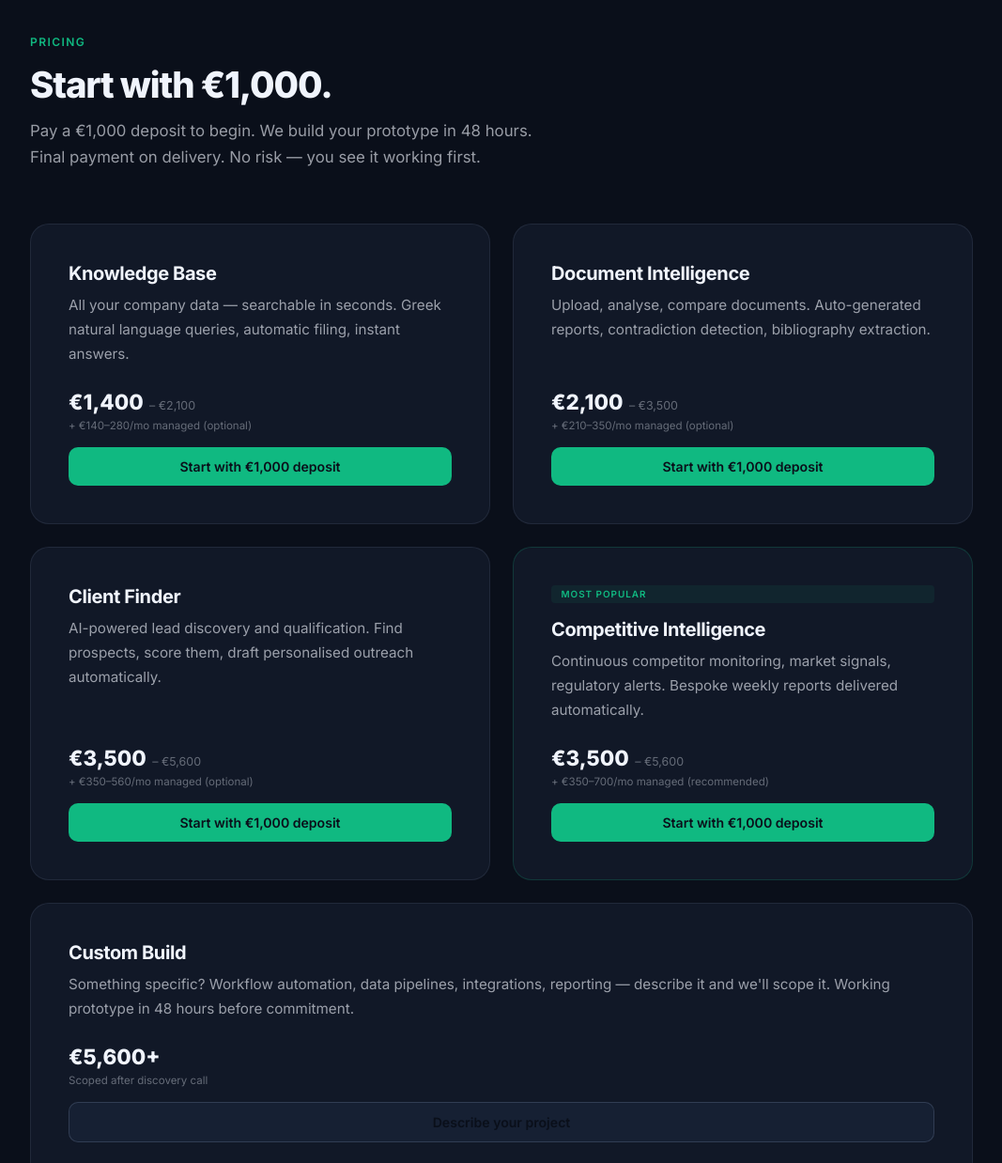
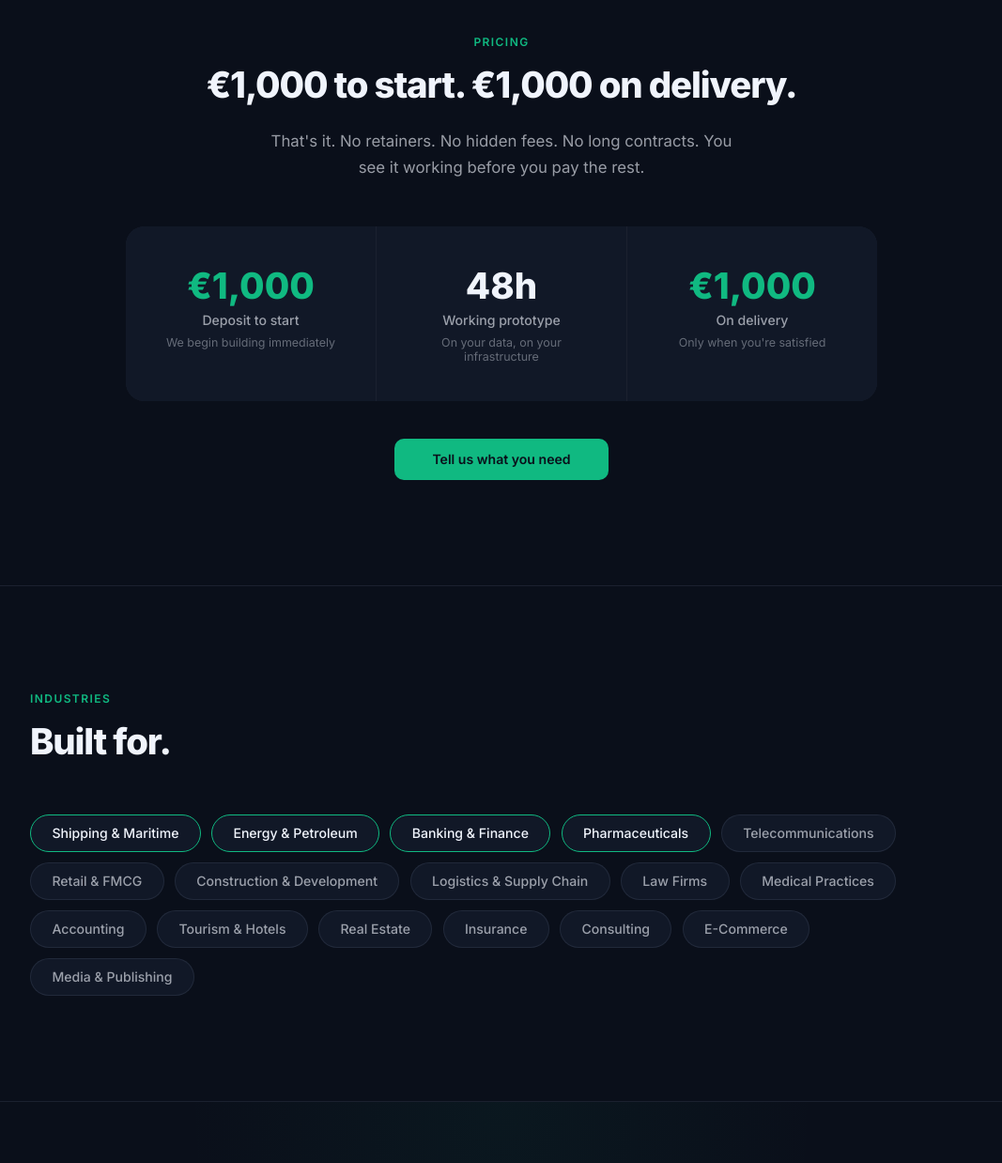
Before and after one commit to ntemian/personalintelligence, a plain HTML site: page index.html in a window 1280 px wide. Shown: the part 6000-7238 px from the top of the page at 94% size, without its empty margins (106-1173 px from the left). Drawn offline with Linux system fonts and the light colour scheme.

Commit message:
feat: radical pricing simplicity + US market research
Pricing section stripped to Greek reality:
€1,000 deposit → 48h prototype → €1,000 on delivery. That's it.
No tiers, no retainers, no complexity.

Added US-AI-CONSULTANCY-RESEARCH.md — full market analysis
(pricing, sales funnels, competitors, best practices).

Co-Authored-By: Claude Opus 4.6 (1M context) <noreply@anthropic.com>

```diff
--- a/index.html
+++ b/index.html
@@ -1661,75 +1661,30 @@
 
     <!-- PRICING -->
     <section class="section" id="pricing">
-        <div class="section-header r">
+        <div style="text-align:center;max-width:700px;margin:0 auto;" class="r">
             <div class="section-eyebrow">Pricing</div>
-            <div class="section-heading">Start with €1,000.</div>
-            <div class="section-lead">Pay a €1,000 deposit to begin. We build your prototype in 48 hours. Final payment on delivery. No risk — you see it working first.</div>
-        </div>
-        <div class="solutions-grid r r1">
-            <div class="solution" style="display:flex;flex-direction:column;">
-                <div class="solution-name">Knowledge Base</div>
-                <div class="solution-desc" style="flex:1;">All your company data — searchable in seconds. Greek natural language queries, automatic filing, instant answers.</div>
-                <div style="margin-top:auto;">
-                    <div style="display:flex;align-items:baseline;gap:0.4rem;margin-bottom:0.3rem;">
-                        <span style="font-size:1.4rem;font-weight:800;color:var(--white);">€1,400</span>
-                        <span style="font-size:0.78rem;color:var(--text-3);">– €2,100</span>
-                    </div>
-                    <div style="font-size:0.72rem;color:var(--text-3);margin-bottom:1rem;">+ €140–280/mo managed (optional)</div>
-                    <a href="#" class="stripe-btn" data-package="knowledge-base">Start with €1,000 deposit</a>
-                </div>
-            </div>
-            <div class="solution" style="display:flex;flex-direction:column;">
-                <div class="solution-name">Document Intelligence</div>
-                <div class="solution-desc" style="flex:1;">Upload, analyse, compare documents. Auto-generated reports, contradiction detection, bibliography extraction.</div>
-                <div style="margin-top:auto;">
-                    <div style="display:flex;align-items:baseline;gap:0.4rem;margin-bottom:0.3rem;">
-                        <span style="font-size:1.4rem;font-weight:800;color:var(--white);">€2,100</span>
-                        <span style="font-size:0.78rem;color:var(--text-3);">– €3,500</span>
-                    </div>
-                    <div style="font-size:0.72rem;color:var(--text-3);margin-bottom:1rem;">+ €210–350/mo managed (optional)</div>
-                    <a href="#" class="stripe-btn" data-package="document-intelligence">Start with €1,000 deposit</a>
-                </div>
-            </div>
-            <div class="solution" style="display:flex;flex-direction:column;">
-                <div class="solution-name">Client Finder</div>
-                <div class="solution-desc" style="flex:1;">AI-powered lead discovery and qualification. Find prospects, score them, draft personalised outreach automatically.</div>
-                <div style="margin-top:auto;">
-                    <div style="display:flex;align-items:baseline;gap:0.4rem;margin-bottom:0.3rem;">
-                        <span style="font-size:1.4rem;font-weight:800;color:var(--white);">€3,500</span>
-                        <span style="font-size:0.78rem;color:var(--text-3);">– €5,600</span>
-                    </div>
-                    <div style="font-size:0.72rem;color:var(--text-3);margin-bottom:1rem;">+ €350–560/mo managed (optional)</div>
-                    <a href="#" class="stripe-btn" data-package="client-finder">Start with €1,000 deposit</a>
-                </div>
-            </div>
-            <div class="solution featured" style="display:flex;flex-direction:column;">
-                <div class="solution-tag">Most popular</div>
-                <div class="solution-name">Competitive Intelligence</div>
-                <div class="solution-desc" style="flex:1;">Continuous competitor monitoring, market signals, regulatory alerts. Bespoke weekly reports delivered automatically.</div>
-                <div style="margin-top:auto;">
-                    <div style="display:flex;align-items:baseline;gap:0.4rem;margin-bottom:0.3rem;">
-                        <span style="font-size:1.4rem;font-weight:800;color:var(--white);">€3,500</span>
-                        <span style="font-size:0.78rem;color:var(--text-3);">– €5,600</span>
-                    </div>
-                    <div style="font-size:0.72rem;color:var(--text-3);margin-bottom:1rem;">+ €350–700/mo managed (recommended)</div>
-                    <a href="#" class="stripe-btn" data-package="competitive-intelligence">Start with €1,000 deposit</a>
-                </div>
-            </div>
-            <div class="solution full-width" style="display:flex;flex-direction:column;">
-                <div class="solution-name">Custom Build</div>
-                <div class="solution-desc" style="flex:1;">Something specific? Workflow automation, data pipelines, integrations, reporting — describe it and we'll scope it. Working prototype in 48 hours before commitment.</div>
-                <div style="margin-top:auto;">
-                    <div style="display:flex;align-items:baseline;gap:0.4rem;margin-bottom:0.3rem;">
-                        <span style="font-size:1.4rem;font-weight:800;color:var(--white);">€5,600+</span>
-                    </div>
-                    <div style="font-size:0.72rem;color:var(--text-3);margin-bottom:1rem;">Scoped after discovery call</div>
-                    <a href="#contact" class="stripe-btn" style="background:var(--surface-2);border:1px solid var(--border-active);">Describe your project</a>
-                </div>
-            </div>
-        </div>
-        <div style="text-align:center;margin-top:2rem;font-size:0.82rem;color:var(--text-3);" class="r r2">
-            All packages: €1,000 deposit to start &middot; 48h prototype &middot; Final payment on delivery &middot; Managed service billed monthly
+            <div class="section-heading">€1,000 to start. €1,000 on delivery.</div>
+            <div class="section-lead" style="margin:1.5rem auto 3rem;max-width:500px;">That's it. No retainers. No hidden fees. No long contracts. You see it working before you pay the rest.</div>
+        </div>
+        <div style="display:grid;grid-template-columns:repeat(3,1fr);gap:1px;background:var(--border);border-radius:var(--radius-lg);overflow:hidden;max-width:800px;margin:0 auto;" class="r r1">
+            <div style="background:var(--surface);padding:2.5rem 2rem;text-align:center;">
+                <div style="font-size:2.4rem;font-weight:800;color:var(--accent);margin-bottom:0.3rem;">€1,000</div>
+                <div style="font-size:0.88rem;color:var(--text-2);font-weight:500;">Deposit to start</div>
+                <div style="font-size:0.78rem;color:var(--text-3);margin-top:0.5rem;">We begin building immediately</div>
+            </div>
+            <div style="background:var(--surface);padding:2.5rem 2rem;text-align:center;">
+                <div style="font-size:2.4rem;font-weight:800;color:var(--white);margin-bottom:0.3rem;">48h</div>
+                <div style="font-size:0.88rem;color:var(--text-2);font-weight:500;">Working prototype</div>
+                <div style="font-size:0.78rem;color:var(--text-3);margin-top:0.5rem;">On your data, on your infrastructure</div>
+            </div>
+            <div style="background:var(--surface);padding:2.5rem 2rem;text-align:center;">
+                <div style="font-size:2.4rem;font-weight:800;color:var(--accent);margin-bottom:0.3rem;">€1,000</div>
+                <div style="font-size:0.88rem;color:var(--text-2);font-weight:500;">On delivery</div>
+                <div style="font-size:0.78rem;color:var(--text-3);margin-top:0.5rem;">Only when you're satisfied</div>
+            </div>
+        </div>
+        <div style="text-align:center;margin-top:2.5rem;" class="r r2">
+            <a href="#contact" class="stripe-btn" style="display:inline-flex;padding:0.85rem 2.5rem;">Tell us what you need</a>
         </div>
     </section>
 
```
Also changed, not shown: 1 other file.
